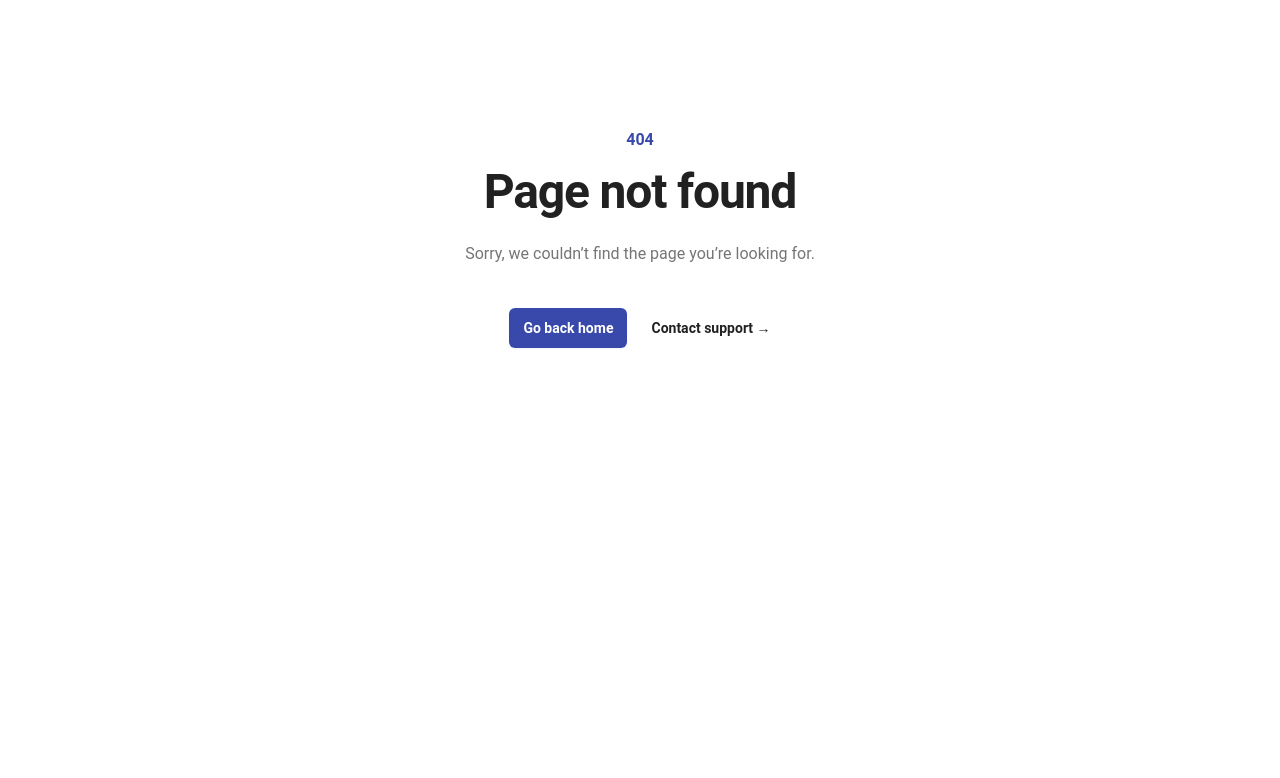
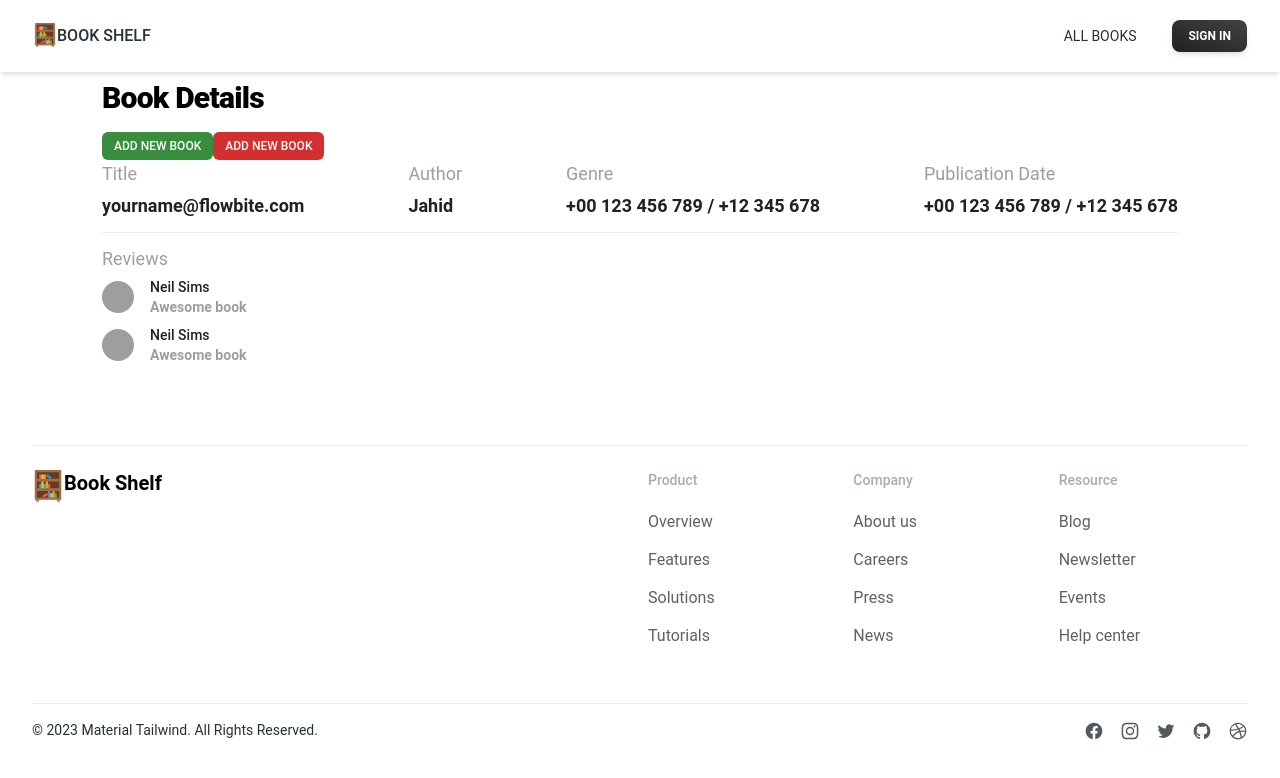
Before and after one commit to mohammadJahid8/book-shelf-client, a React (Vite) app: page /book-details/1 in a window 1280 px wide. Before the commit this address had no page. Shown: the top 778 px of the page. Built offline with nearby package versions, Linux system fonts and the light colour scheme; grey boxes are pictures that could not be loaded.

Commit message:
[Done] Details page

```diff
--- a/src/Components/HeroSection.tsx
+++ b/src/Components/HeroSection.tsx
@@ -4,7 +4,7 @@ export default function HeroSection() {
   return (
     <>
       <section className="bg-white dark:bg-gray-900">
-        <div className="grid max-w-screen-xl px-4 py-8 mx-auto lg:gap-8 xl:gap-0 lg:py-4 lg:grid-cols-12">
+        <div className="grid  px-4 py-8  lg:gap-8 xl:gap-0 lg:py-4 lg:grid-cols-12">
           <div className="mr-auto place-self-center lg:col-span-7">
             <h1 className="max-w-2xl mb-4 text-4xl font-extrabold tracking-tight leading-none md:text-5xl xl:text-6xl dark:text-white">
               Book Shelf: Where Stories Come Alive
--- a/src/Components/HomeBooks.tsx
+++ b/src/Components/HomeBooks.tsx
@@ -6,85 +6,64 @@ const HomeBooks = () => {
       <h4 className="text-center font-extrabold tracking-tight text-3xl mb-4">
         Recent Books
       </h4>
-      <div className="grid grid-cols-2 gap-3 md:grid-cols-5 justify-center px-16">
-        {books.map((book) => (
-          <div className="hover:bg-gray-50 w-full max-w-sm bg-white border border-gray-200 rounded-lg shadow dark:bg-gray-800 dark:border-gray-700 flex justify-center">
-            <div className="">
-              <img
-                className="p-2 rounded-t-lg w-52 "
-                src={book.image}
-                alt="product image"
-              />
-
-              <div className="px-5 pb-5">
-                <a href="#">
-                  <h5 className="text-xl font-semibold tracking-tight text-gray-900 dark:text-white">
-                    {book.title}
-                  </h5>
-                </a>
-
-                <div className="flex items-center  mb-5">
-                  <svg
-                    className="w-4 h-4 text-yellow-300 mr-1"
-                    aria-hidden="true"
-                    xmlns="http://www.w3.org/2000/svg"
-                    fill="currentColor"
-                    viewBox="0 0 22 20"
+      <div className="relative overflow-x-auto">
+        <table className="w-full text-sm text-left text-gray-500 dark:text-gray-400">
+          <thead className="text-xs text-gray-700 uppercase bg-gray-50 dark:bg-gray-700 dark:text-gray-400">
+            <tr>
+              <th scope="col" className="px-6 py-3">
+                SL. No
+              </th>
+              <th scope="col" className="px-6 py-3">
+                Title
+              </th>
+              <th scope="col" className="px-6 py-3">
+                Author
+              </th>
+              <th scope="col" className="px-6 py-3">
+                Genre
+              </th>
+              <th scope="col" className="px-6 py-3">
+                Publication Date
+              </th>
+              <th scope="col" className="px-6 py-3">
+                Action
+              </th>
+            </tr>
+          </thead>
+          <tbody>
+            {books?.slice(0, 10).map((book, index) => (
+              <tr
+                className="bg-white border-b dark:bg-gray-800 dark:border-gray-700"
+                key={book._id}
+              >
+                <th
+                  scope="row"
+                  className="px-6 py-4 font-medium text-gray-900 whitespace-nowrap dark:text-white"
+                >
+                  {index + 1}
+                </th>
+                <td className="px-6 py-4">{book.title}</td>
+                <td className="px-6 py-4">{book.author}</td>
+                <td className="px-6 py-4">{book.genre}</td>
+                <td className="px-6 py-4">{book.publicationDate}</td>
+                <td className="px-6 py-4 flex gap-3">
+                  <a
+                    className="font-medium text-cyan-600 hover:underline dark:text-cyan-500"
+                    href="/tables"
                   >
-                    <path d="M20.924 7.625a1.523 1.523 0 0 0-1.238-1.044l-5.051-.734-2.259-4.577a1.534 1.534 0 0 0-2.752 0L7.365 5.847l-5.051.734A1.535 1.535 0 0 0 1.463 9.2l3.656 3.563-.863 5.031a1.532 1.532 0 0 0 2.226 1.616L11 17.033l4.518 2.375a1.534 1.534 0 0 0 2.226-1.617l-.863-5.03L20.537 9.2a1.523 1.523 0 0 0 .387-1.575Z" />
-                  </svg>
-                  <svg
-                    className="w-4 h-4 text-yellow-300 mr-1"
-                    aria-hidden="true"
-                    xmlns="http://www.w3.org/2000/svg"
-                    fill="currentColor"
-                    viewBox="0 0 22 20"
+                    <p>Edit</p>
+                  </a>
+                  <a
+                    className="font-medium text-red-600 hover:underline dark:text-cyan-500"
+                    href="/tables"
                   >
-                    <path d="M20.924 7.625a1.523 1.523 0 0 0-1.238-1.044l-5.051-.734-2.259-4.577a1.534 1.534 0 0 0-2.752 0L7.365 5.847l-5.051.734A1.535 1.535 0 0 0 1.463 9.2l3.656 3.563-.863 5.031a1.532 1.532 0 0 0 2.226 1.616L11 17.033l4.518 2.375a1.534 1.534 0 0 0 2.226-1.617l-.863-5.03L20.537 9.2a1.523 1.523 0 0 0 .387-1.575Z" />
-                  </svg>
-                  <svg
-                    className="w-4 h-4 text-yellow-300 mr-1"
-                    aria-hidden="true"
-                    xmlns="http://www.w3.org/2000/svg"
-                    fill="currentColor"
-                    viewBox="0 0 22 20"
-                  >
-                    <path d="M20.924 7.625a1.523 1.523 0 0 0-1.238-1.044l-5.051-.734-2.259-4.577a1.534 1.534 0 0 0-2.752 0L7.365 5.847l-5.051.734A1.535 1.535 0 0 0 1.463 9.2l3.656 3.563-.863 5.031a1.532 1.532 0 0 0 2.226 1.616L11 17.033l4.518 2.375a1.534 1.534 0 0 0 2.226-1.617l-.863-5.03L20.537 9.2a1.523 1.523 0 0 0 .387-1.575Z" />
-                  </svg>
-                  <svg
-                    className="w-4 h-4 text-yellow-300 mr-1"
-                    aria-hidden="true"
-                    xmlns="http://www.w3.org/2000/svg"
-                    fill="currentColor"
-                    viewBox="0 0 22 20"
-                  >
-                    <path d="M20.924 7.625a1.523 1.523 0 0 0-1.238-1.044l-5.051-.734-2.259-4.577a1.534 1.534 0 0 0-2.752 0L7.365 5.847l-5.051.734A1.535 1.535 0 0 0 1.463 9.2l3.656 3.563-.863 5.031a1.532 1.532 0 0 0 2.226 1.616L11 17.033l4.518 2.375a1.534 1.534 0 0 0 2.226-1.617l-.863-5.03L20.537 9.2a1.523 1.523 0 0 0 .387-1.575Z" />
-                  </svg>
-                  <svg
-                    className="w-4 h-4 text-gray-200 dark:text-gray-600"
-                    aria-hidden="true"
-                    xmlns="http://www.w3.org/2000/svg"
-                    fill="currentColor"
-                    viewBox="0 0 22 20"
-                  >
-                    <path d="M20.924 7.625a1.523 1.523 0 0 0-1.238-1.044l-5.051-.734-2.259-4.577a1.534 1.534 0 0 0-2.752 0L7.365 5.847l-5.051.734A1.535 1.535 0 0 0 1.463 9.2l3.656 3.563-.863 5.031a1.532 1.532 0 0 0 2.226 1.616L11 17.033l4.518 2.375a1.534 1.534 0 0 0 2.226-1.617l-.863-5.03L20.537 9.2a1.523 1.523 0 0 0 .387-1.575Z" />
-                  </svg>
-                  <span className="bg-blue-100 text-blue-800 text-xs font-semibold mr-2 px-2.5 py-0.5 rounded dark:bg-blue-200 dark:text-blue-800 ml-3">
-                    5.0
-                  </span>
-                </div>
-                <div className="flex items-center justify-between">
-                  <a
-                    href="#"
-                    className="w-full  text-white bg-blue-700 hover:bg-blue-800 focus:ring-4 focus:outline-none focus:ring-blue-300 font-medium rounded-lg text-sm px-4 py-2 text-center dark:bg-blue-600 dark:hover:bg-blue-700 dark:focus:ring-blue-800"
-                  >
-                    DETAILS
+                    <p>Delete</p>
                   </a>
-                </div>
-              </div>
-            </div>
-          </div>
-        ))}
+                </td>
+              </tr>
+            ))}
+          </tbody>
+        </table>
       </div>
     </>
   );
--- a/src/layouts/MainLayout.tsx
+++ b/src/layouts/MainLayout.tsx
@@ -7,7 +7,7 @@ export default function MainLayout() {
   return (
     <div>
       <NavbarHead />
-      <div className="mt-20">
+      <div className="mt-20 max-w-screen-xl mx-auto">
         <Outlet />
       </div>
 
--- a/src/pages/AllBooks.tsx
+++ b/src/pages/AllBooks.tsx
@@ -1,53 +1,106 @@
 "use client";
 
 import { books } from "@/utils/data";
-import { Table } from "flowbite-react";
+import { Link } from "react-router-dom";
 
 export default function AllBooks() {
   return (
-    <div className="container mx-auto overflow-x-scroll">
+    <div className="container mx-auto ">
       <h4 className="text-center font-extrabold tracking-tight text-3xl mb-4">
         All Books
       </h4>
 
-      <Table hoverable>
-        <Table.Head>
-          <Table.HeadCell>SL. No</Table.HeadCell>
-          <Table.HeadCell>Title</Table.HeadCell>
-          <Table.HeadCell>Author</Table.HeadCell>
-          <Table.HeadCell>Genre</Table.HeadCell>
-          <Table.HeadCell>Publication Date</Table.HeadCell>
-          <Table.HeadCell>Action</Table.HeadCell>
-        </Table.Head>
-        <Table.Body className="divide-y">
-          {books.map((book, index) => (
-            <Table.Row className="bg-white dark:border-gray-700 dark:bg-gray-800">
-              <Table.Cell className="whitespace-nowrap font-medium text-gray-900 dark:text-white">
+      <div className="flex gap-2 mb-3">
+        <div className="relative">
+          <div className="absolute inset-y-0 left-0 flex items-center pl-3 pointer-events-none">
+            <svg
+              className="w-4 h-4 text-gray-500 dark:text-gray-400"
+              aria-hidden="true"
+              xmlns="http://www.w3.org/2000/svg"
+              fill="none"
+              viewBox="0 0 20 20"
+            >
+              <path
+                stroke="currentColor"
+                strokeLinecap="round"
+                strokeLinejoin="round"
+                strokeWidth={2}
+                d="m19 19-4-4m0-7A7 7 0 1 1 1 8a7 7 0 0 1 14 0Z"
+              />
+            </svg>
+          </div>
+          <input
+            type="search"
+            id="default-search"
+            className="block w-full p-2 pl-10 text-sm text-gray-900 border border-gray-300 rounded-lg bg-gray-50 focus:ring-blue-500 focus:border-blue-500 dark:bg-gray-700 dark:border-gray-600 dark:placeholder-gray-400 dark:text-white dark:focus:ring-blue-500 dark:focus:border-blue-500"
+            placeholder="Search Books..."
+            required
+          />
+        </div>
+        <button className="text-white  bg-blue-700 hover:bg-blue-800 focus:ring-4 focus:outline-none focus:ring-blue-300 font-medium rounded-md text-sm px-4 py-2 dark:bg-blue-600 dark:hover:bg-blue-700 dark:focus:ring-blue-800">
+          ADD NEW BOOK
+        </button>
+      </div>
+
+      <div className="relative overflow-x-auto">
+        <table className="w-full text-sm text-left text-gray-500 dark:text-gray-400">
+          <thead className="text-xs text-gray-700 uppercase bg-gray-50 dark:bg-gray-700 dark:text-gray-400">
+            <tr>
+              <th scope="col" className="px-6 py-3">
+                SL. No
+              </th>
+              <th scope="col" className="px-6 py-3">
+                Title
+              </th>
+              <th scope="col" className="px-6 py-3">
+                Author
+              </th>
+              <th scope="col" className="px-6 py-3">
+                Genre
+              </th>
+              <th scope="col" className="px-6 py-3">
+                Publication Date
+              </th>
+              <th scope="col" className="px-6 py-3">
+                Action
+              </th>
+            </tr>
+          </thead>
+          <tbody>
+            {books?.map((book, index) => (
+              <tr
+                className="bg-white border-b dark:bg-gray-800 dark:border-gray-700"
+                key={book._id}
+              >
+                <th
+                  scope="row"
+                  className="px-6 py-4 font-medium text-gray-900 whitespace-nowrap dark:text-white"
+                >
                   {index + 1}
-              </Table.Cell>
-
-              <Table.Cell>{book.title}</Table.Cell>
-              <Table.Cell>{book.author}</Table.Cell>
-              <Table.Cell>{book.genre}</Table.Cell>
-              <Table.Cell>{book.publicationDate}</Table.Cell>
-              <Table.Cell className="flex gap-3">
-                <a
+                </th>
+                <td className="px-6 py-4">{book.title}</td>
+                <td className="px-6 py-4">{book.author}</td>
+                <td className="px-6 py-4">{book.genre}</td>
+                <td className="px-6 py-4">{book.publicationDate}</td>
+                <td className="px-6 py-4 flex gap-3">
+                  <Link
                     className="font-medium text-cyan-600 hover:underline dark:text-cyan-500"
-                  href="/tables"
+                    to={`/book-details/${book._id}`}
                   >
-                  <p>Edit</p>
-                </a>
-                <a
+                    <p>View</p>
+                  </Link>
+                  {/* <a
                     className="font-medium text-red-600 hover:underline dark:text-cyan-500"
                     href="/tables"
                   >
                     <p>Delete</p>
-                </a>
-              </Table.Cell>
-            </Table.Row>
+                  </a> */}
+                </td>
+              </tr>
             ))}
-        </Table.Body>
-      </Table>
+          </tbody>
+        </table>
+      </div>
     </div>
   );
 }
--- /dev/null
+++ b/src/pages/BookDetails.tsx
@@ -0,0 +1,98 @@
+import { useParams } from "react-router-dom";
+
+const BookDetails = () => {
+  const { id } = useParams<{ id: string }>();
+
+  return (
+    <div className="px-8">
+      <h4 className="text-start font-extrabold tracking-tight text-3xl mb-4">
+        Book Details
+      </h4>
+
+      <div className="flex">
+        <button className="text-white  bg-green-700 hover:bg-green-800 focus:ring-4 focus:outline-none focus:ring-blue-300 font-medium rounded-md text-xs px-3 py-1.5 dark:bg-green-600 dark:hover:bg-green-700 dark:focus:ring-blue-800">
+          ADD NEW BOOK
+        </button>
+        <button className="text-white  bg-red-700 hover:bg-red-800 focus:ring-4 focus:outline-none focus:ring-red-300 font-medium rounded-md text-xs px-3 py-1.5 dark:bg-red-600 dark:hover:bg-red-700 dark:focus:ring-red-800">
+          ADD NEW BOOK
+        </button>
+      </div>
+      <dl className=" text-gray-900 divide-y divide-gray-200 dark:text-white dark:divide-gray-700">
+        <div className="flex flex-col md:flex-row md:justify-between">
+          <div className="flex flex-col pb-3">
+            <dt className="mb-1 text-gray-500 md:text-lg dark:text-gray-400">
+              Title
+            </dt>
+            <dd className="text-lg font-semibold">yourname@flowbite.com</dd>
+          </div>
+          <div className="flex flex-col ">
+            <dt className="mb-1 text-gray-500 md:text-lg dark:text-gray-400">
+              Author
+            </dt>
+            <dd className="text-lg font-semibold">Jahid</dd>
+          </div>
+          <div className="flex flex-col ">
+            <dt className="mb-1 text-gray-500 md:text-lg dark:text-gray-400">
+              Genre
+            </dt>
+            <dd className="text-lg font-semibold">
+              +00 123 456 789 / +12 345 678
+            </dd>
+          </div>
+          <div className="flex flex-col ">
+            <dt className="mb-1 text-gray-500 md:text-lg dark:text-gray-400">
+              Publication Date
+            </dt>
+            <dd className="text-lg font-semibold">
+              +00 123 456 789 / +12 345 678
+            </dd>
+          </div>
+        </div>
+
+        <div className="flex flex-col pt-3">
+          <dt className="mb-1 text-gray-500 md:text-lg dark:text-gray-400">
+            Reviews
+          </dt>
+          <dd className="text-lg font-semibold">
+            <div className="flex items-center space-x-4 mb-2">
+              <div className="flex-shrink-0">
+                <img
+                  className="w-8 h-8 rounded-full"
+                  src="https://encrypted-tbn0.gstatic.com/images?q=tbn:ANd9GcQD116U9ZCk8bEaanCeB5rSCC2uqY5Ka_2_EA&usqp=CAU"
+                  alt="Neil image"
+                />
+              </div>
+              <div className="flex-1 min-w-0">
+                <p className="text-sm font-medium text-gray-900 truncate dark:text-white">
+                  Neil Sims
+                </p>
+                <p className="text-sm text-gray-500 truncate dark:text-gray-400">
+                  Awesome book
+                </p>
+              </div>
+            </div>
+            <div className="flex items-center space-x-4">
+              <div className="flex-shrink-0">
+                <img
+                  className="w-8 h-8 rounded-full"
+                  src="https://encrypted-tbn0.gstatic.com/images?q=tbn:ANd9GcQD116U9ZCk8bEaanCeB5rSCC2uqY5Ka_2_EA&usqp=CAU"
+                  alt="Neil image"
+                />
+              </div>
+              <div className="flex-1 min-w-0">
+                <p className="text-sm font-medium text-gray-900 truncate dark:text-white">
+                  Neil Sims
+                </p>
+                <p className="text-sm text-gray-500 truncate dark:text-gray-400">
+                  Awesome book
+                </p>
+              </div>
+            </div>
+          </dd>
+        </div>
+      </dl>
+    </div>
+  );
+};
+
+export default BookDetails;
--- a/src/routes/routes.tsx
+++ b/src/routes/routes.tsx
@@ -5,6 +5,7 @@ import Home from "@/pages/Home";
 import Signup from "@/pages/Signup";
 import Signin from "@/pages/Signin";
 import AllBooks from "@/pages/AllBooks";
+import BookDetails from "@/pages/BookDetails";
 
 const routes = createBrowserRouter([
   {
@@ -18,6 +19,10 @@ const routes = createBrowserRouter([
       {
         path: "/allbooks",
         element: <AllBooks />,
+      },
+      {
+        path: "/book-details/:id",
+        element: <BookDetails />,
       },
       {
         path: "/signin",
```
Lines whose indentation alone changed are shown as unchanged.
